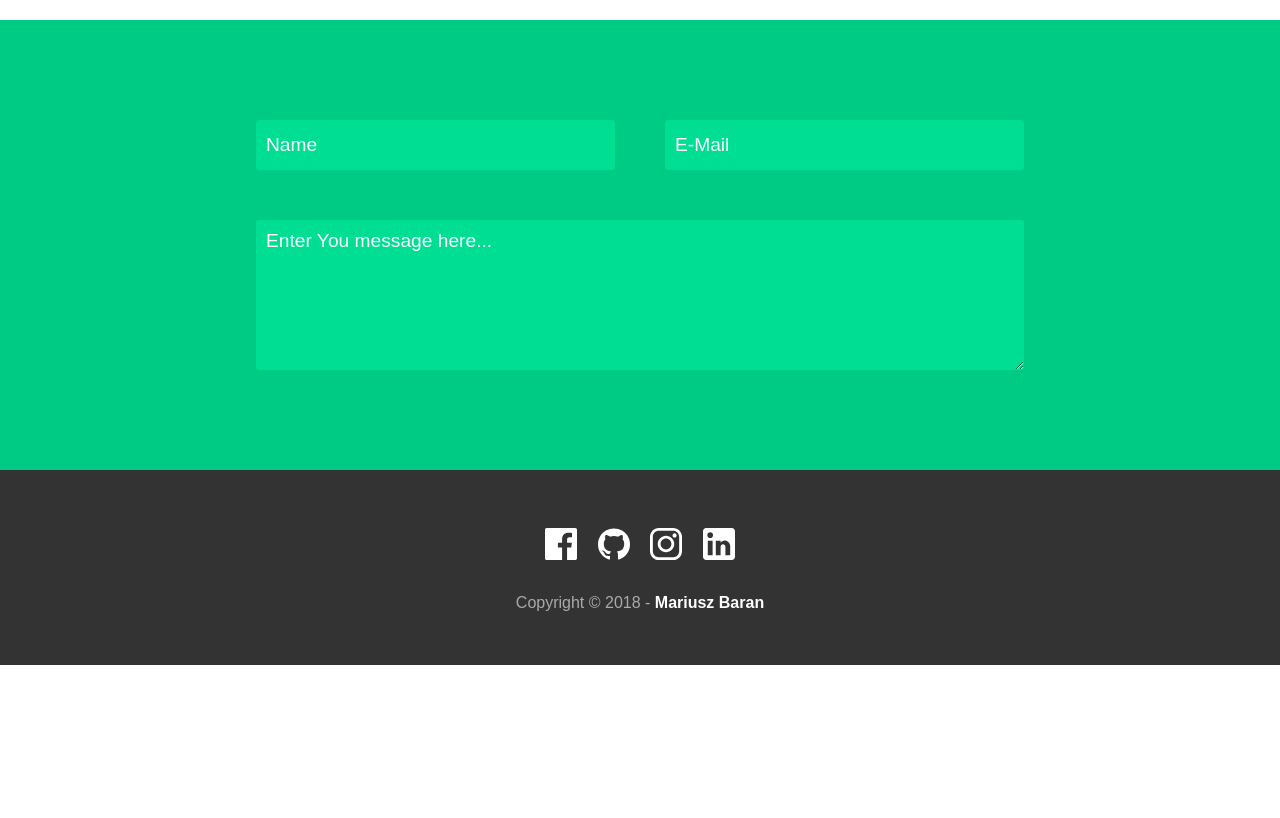
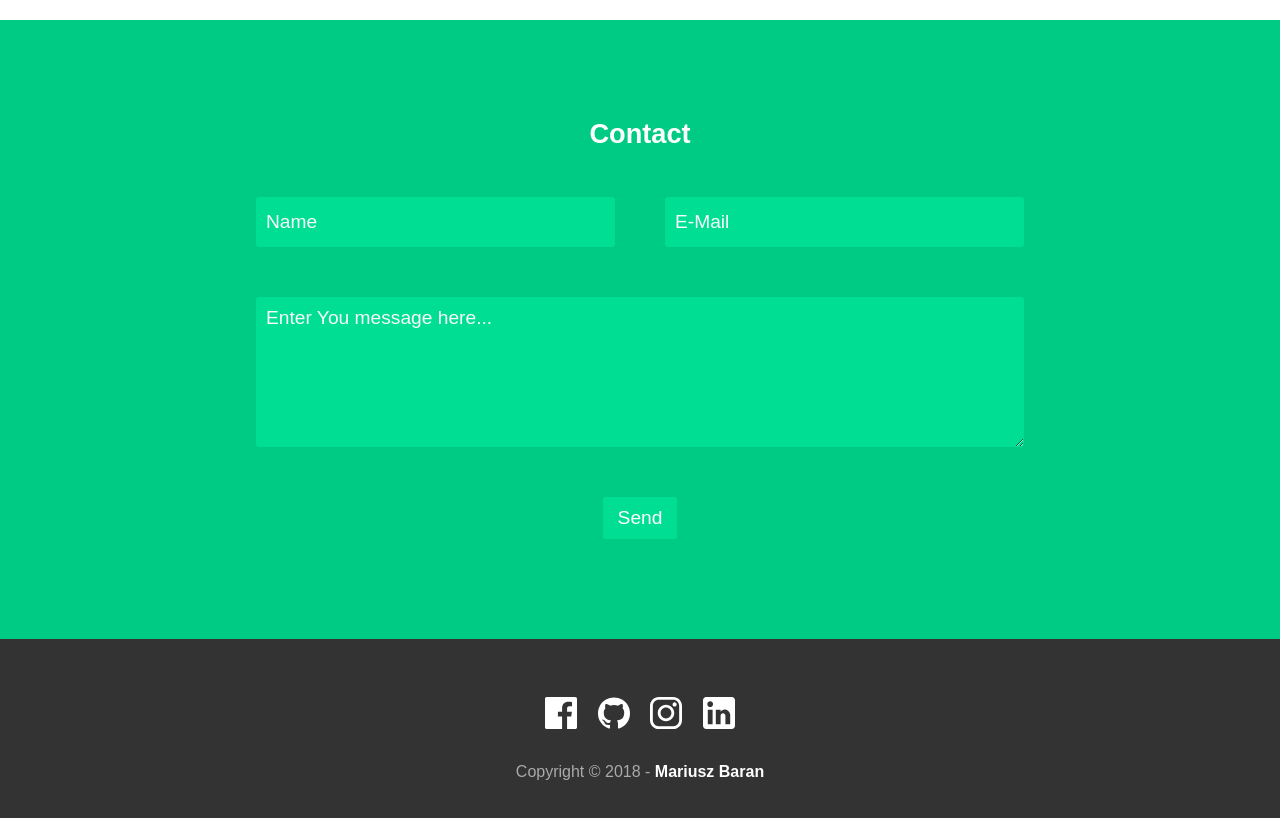
Before and after one commit to mariusz-ba/portfolio-old, a website: page index.html in a window 1280 px wide. Shown: the part 1700-2518 px from the top of the page. Before the commit the page ends 2365 px from the top, so only its background shows below. Drawn offline with Linux system fonts and the light colour scheme.

Commit message:
Change contact section style

```diff
--- a/index.html
+++ b/index.html
@@ -79,6 +79,7 @@
     <section class="green">
       <div class="wrapper">
         <div class="contact">
+          <h2 class="contact__heading">Contact</h2>
           <form class="contact__form">
             <div class="contact__row">
               <input placeholder="Name" type="text" class="contact__form--name">
@@ -87,6 +88,7 @@
             <div class="contact__row">
               <textarea name="content" id="contact-content" cols="30" rows="10" class="contact__form--content" placeholder="Enter You message here..."></textarea>
             </div>
+            <button class="contact__form--submit" type="submit">Send</button>
           </form>
         </div>
       </div>
--- a/scss/components/_contact.scss
+++ b/scss/components/_contact.scss
@@ -8,6 +8,13 @@
 
 .contact {
   padding: 100px 0;
+
+  .contact__heading {
+    font-size: 1.7em;
+    font-weight: bold;
+    text-align: center;
+    margin-bottom: 50px;
+  }
 
   .contact__form {
     display: grid;
@@ -52,6 +59,22 @@
     .contact__form--content {
       grid-column: span 2;
     }
+
+    .contact__form--submit {
+      border: 0;
+      outline: 0;
+      background: $teritary-background;
+      padding: 10px 15px;
+      font-size: 1.2em;
+      color: $secondary-color;
+      border-radius: 3px;
+      margin: 0 auto;
+
+      &:hover {
+        cursor: pointer;
+        box-shadow: inset 0 -2px 2px -2px black;
+      }
+    }
   }
 }
 
```
Also changed, not shown: css/style.css.
